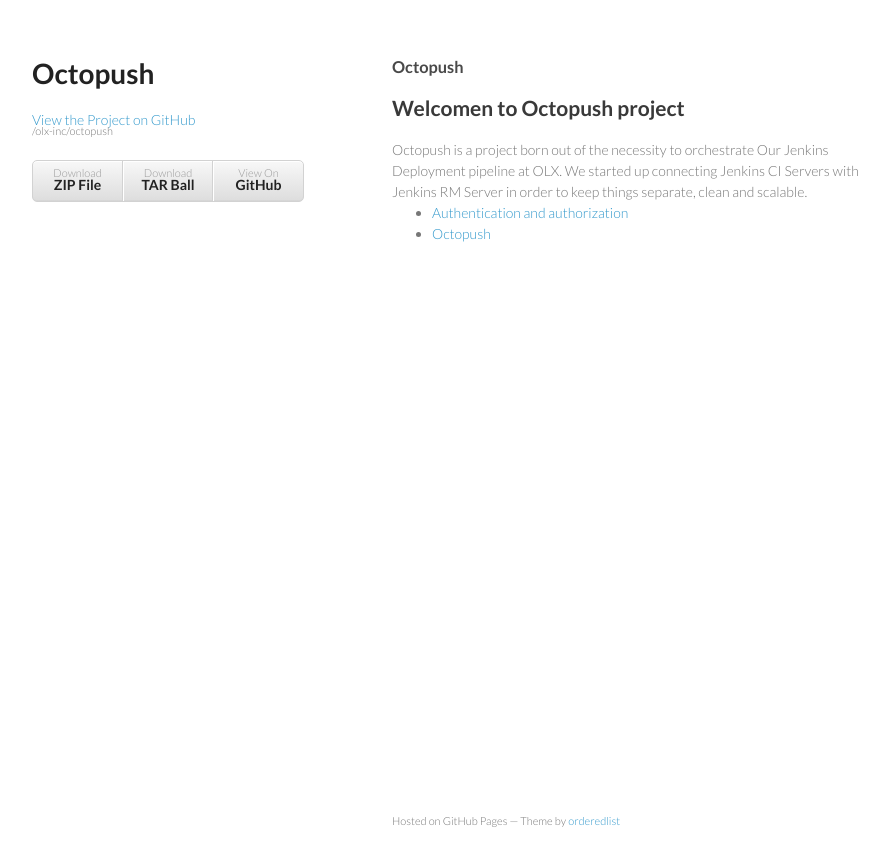
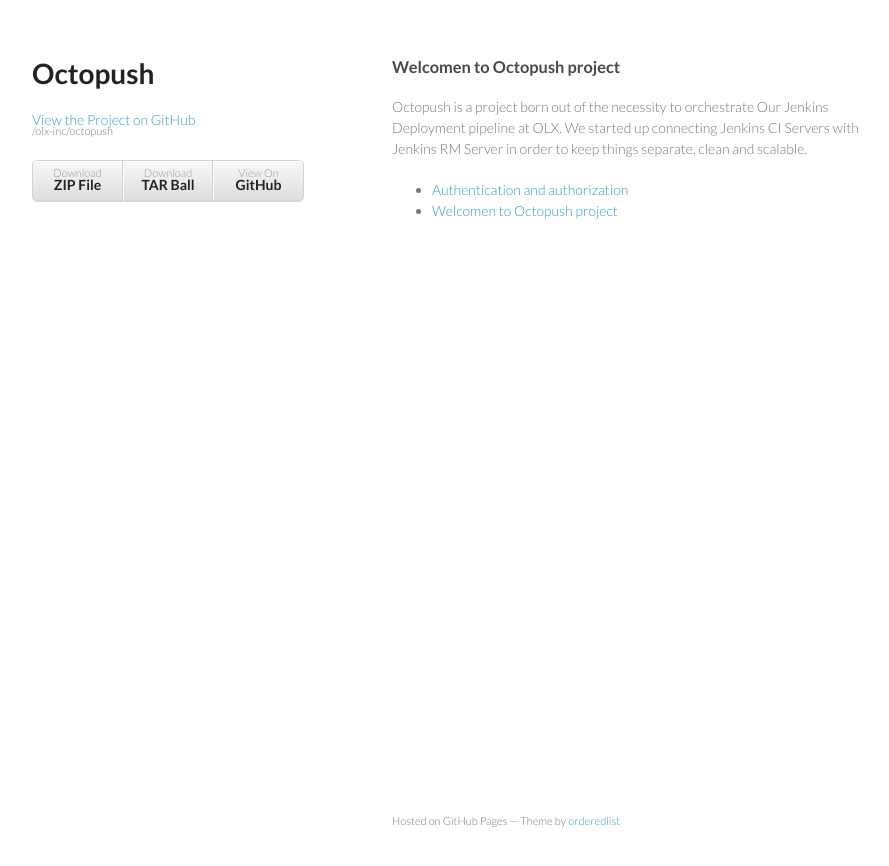
Before and after one commit to olx-inc/octopush, a Jekyll site: the page built from index.md, in a window 1280 px wide. Shown: the top 866 px of the page, without its empty margins (178-1067 px from the left). Built offline with Jekyll 4.4.1, drawn with Linux system fonts in a browser that asks for light colours.

Commit message:
Update index.md

```diff
--- a/index.md
+++ b/index.md
@@ -1,10 +1,7 @@
 ---
 layout: default
-title: Octopush
+title: Welcomen to Octopush project
 ---
-
-<section class="content">
-<h2>Welcomen to Octopush project</h2>
 
 Octopush is a project born out of the necessity to orchestrate Our Jenkins Deployment pipeline at OLX. We started up connecting Jenkins CI Servers with Jenkins RM Server in order to keep things separate, clean and scalable.
 
@@ -14,6 +11,5 @@
         <li>
 		<a href="{{ site.baseurl }}{{ p.url }}">{{ p.title }}</a>
         </li>
-        {% endfor %}
-    </ul>
-</section>
+	{% endfor %}
+</ul>
```
